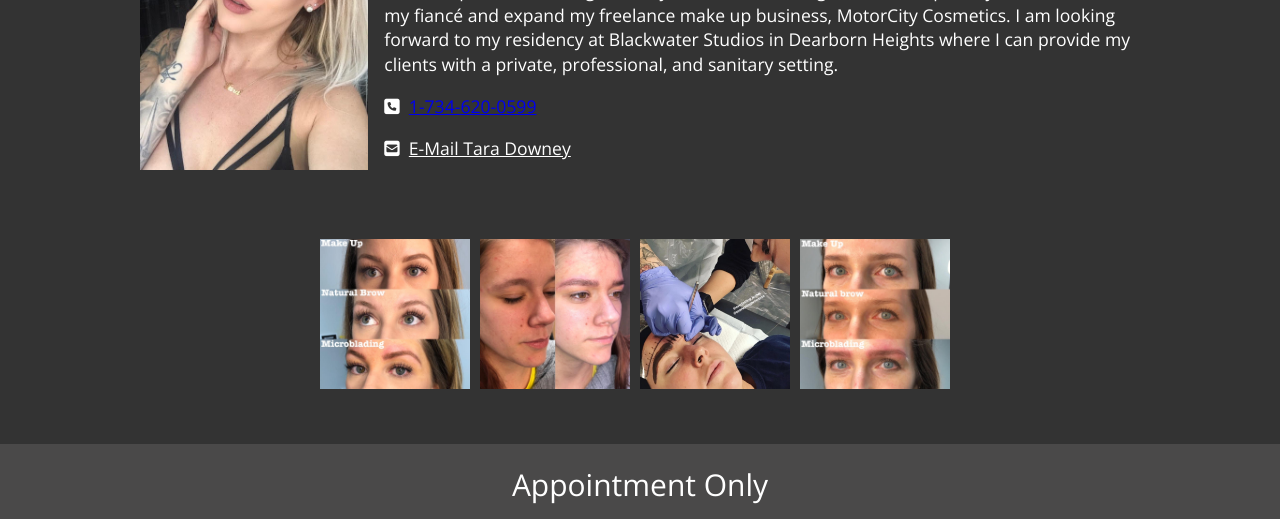
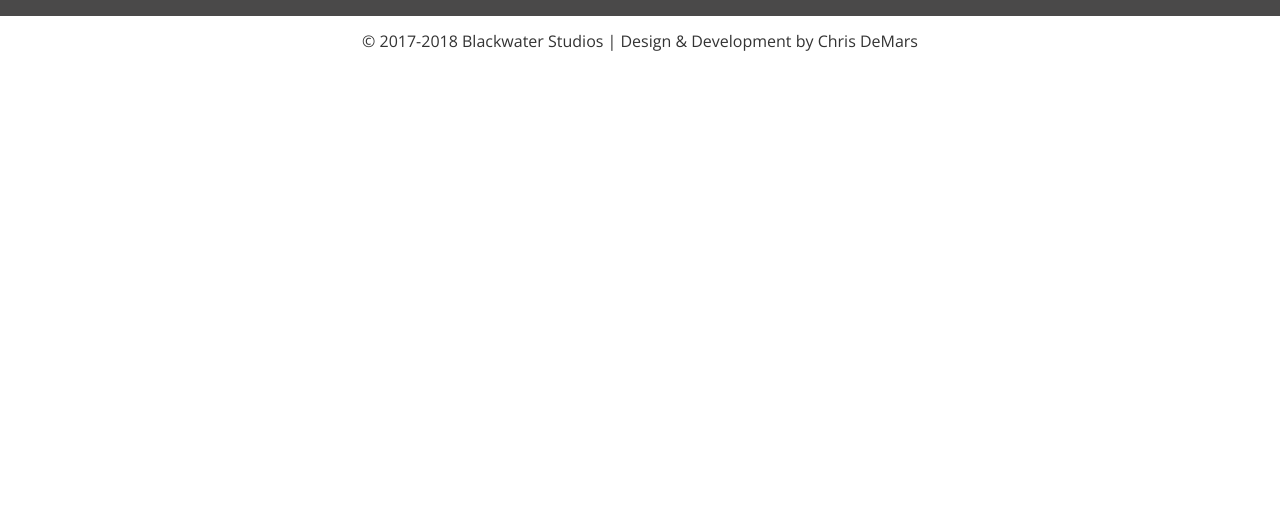
Before and after one commit to chrisdemars/blackwater-studios, a website: page index.html in a window 1280 px wide. Shown: the part 2001-2520 px from the top of the page. After the commit the page ends 2067 px from the top, so only its background shows below. Drawn offline with nearby package versions, Linux system fonts and the light colour scheme.

Commit message:
removed artist

```diff
--- a/index.html
+++ b/index.html
@@ -114,7 +114,7 @@
         </section>
 
         <!-- Bottom artist -->
-        <section class="artists-bottom">
+        <!-- <section class="artists-bottom">
             <div class="artist-bottom-container">
                 <section class="artist-bottom">
                     <div class="artist-bottom-headshot-container">
@@ -145,8 +145,8 @@
                 <a href="#" data-featherlight="dist/img/tara/port-3.jpg">
                     <img src="dist/img/tara/port-3.jpg" alt="Makeup, natural brow, and microblading picture.">
                 </a>
-        </section>
-        </section>
+            </section>
+            </section> -->
         <!-- Bottom artist end -->
 
         <!-- Contact -->
```
